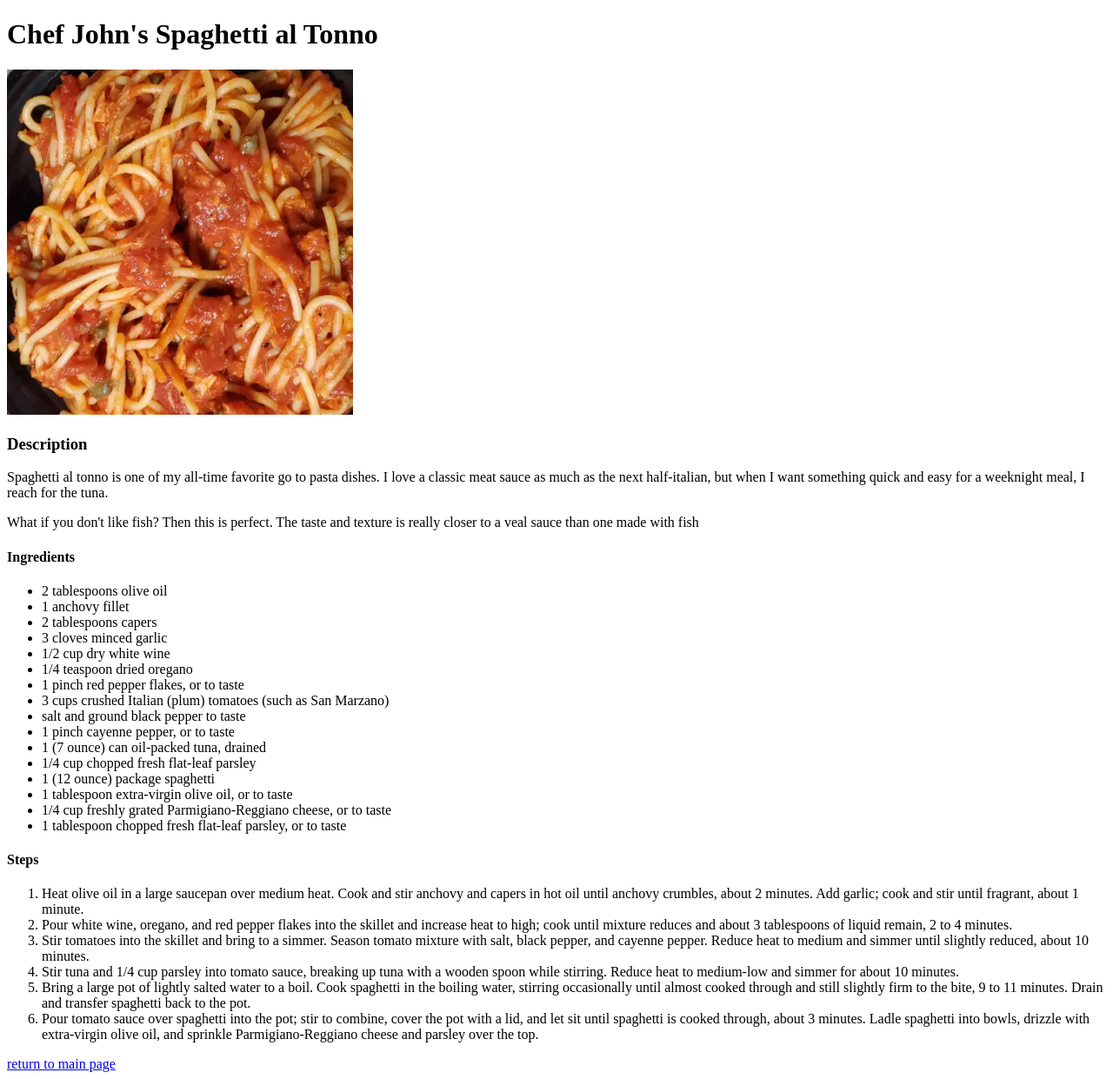
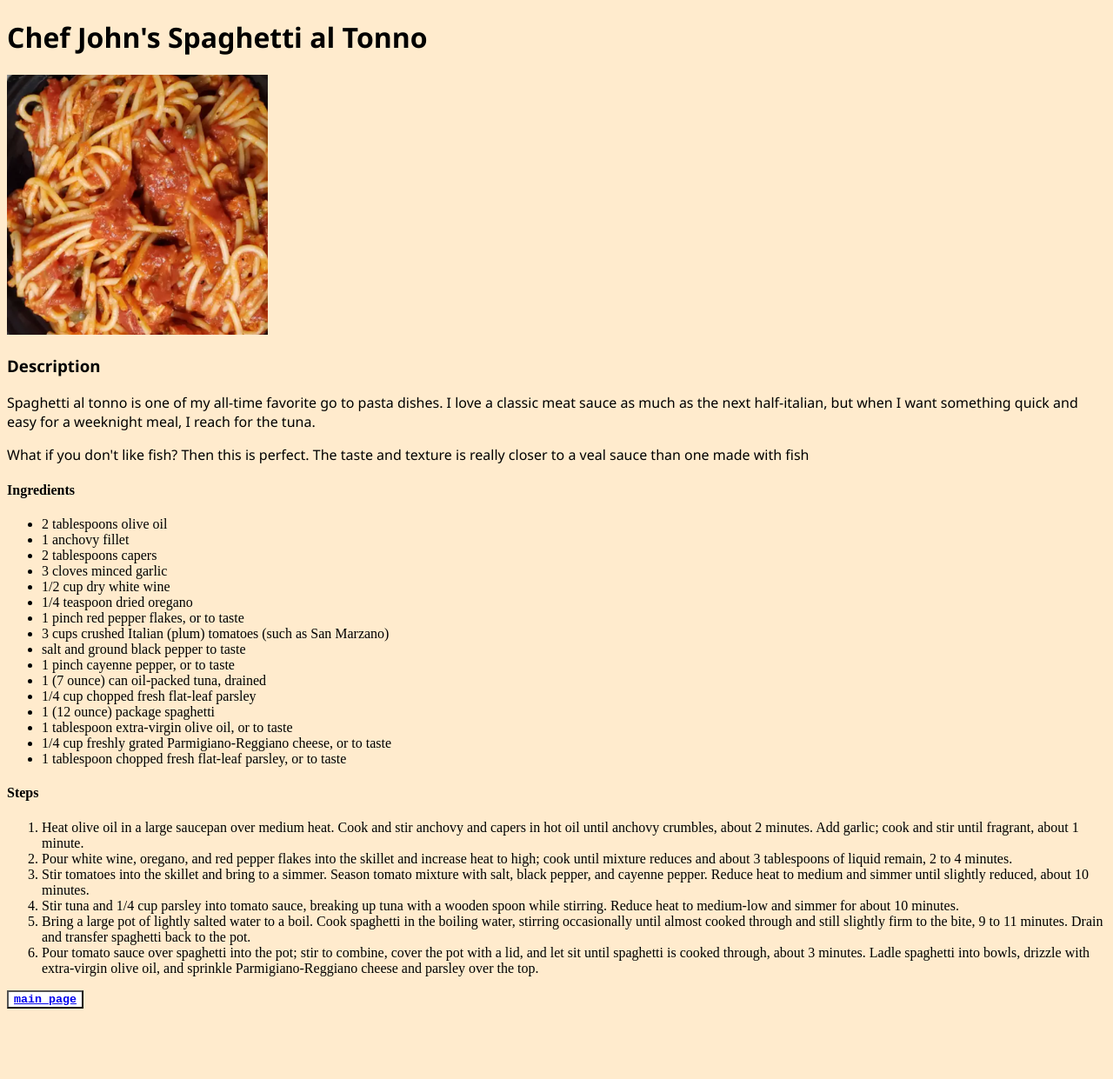
Before and after one commit to ichimdaniel324/odin-recipes, a plain HTML site: page recipes/spaghetti.html in a window 1280 px wide. Shown: the whole page at 87% size. After the commit the page ends 1168 px from the top, so only its background shows below. Drawn offline with Linux system fonts and the light colour scheme.

Commit message:
added some css styling to the pages

```diff
--- a/recipes/spaghetti.html
+++ b/recipes/spaghetti.html
@@ -4,16 +4,17 @@
     <meta charset="UTF-8">
     <meta name="viewport" content="width=device-width, initial-scale=1.0">
     <title>Document</title>
+    <link rel="stylesheet" href="../style.css">
 </head>
 <body>
-    <h1>Chef John's Spaghetti al Tonno</h1>
-    <img src="../images/spaghetti.png" alt="finished dish"/>
-    <h3>Description</h3>
-    <p>Spaghetti al tonno is one of my all-time favorite go to pasta dishes. I love a classic meat sauce as much as the next half-italian, but when I want something quick and easy for a weeknight meal, I reach for the tuna.</p>
-    <p>What if you don't like fish? Then this is perfect. The taste and texture is really closer to a veal sauce than one made with fish</p>
+    <h1 id="chefJohn">Chef John's Spaghetti al Tonno</h1>
+    <img class="pasta" src="../images/spaghetti.png" alt="finished dish"/>
+    <h3 class="description">Description</h3>
+    <p class="description">Spaghetti al tonno is one of my all-time favorite go to pasta dishes. I love a classic meat sauce as much as the next half-italian, but when I want something quick and easy for a weeknight meal, I reach for the tuna.</p>
+    <p class="description">What if you don't like fish? Then this is perfect. The taste and texture is really closer to a veal sauce than one made with fish</p>
 
 
-    <h4>Ingredients</h4>
+    <h4 class="ingredients">Ingredients</h4>
     <ul>
         <li>2 tablespoons olive oil</li>
         <li>1 anchovy fillet</li>
@@ -51,6 +52,6 @@
 
 
     </ol>
-    <a href="../index.html">return to main page</a>
+    <button class="return"><a href="../index.html">main page</a></button>
 </body>
 </html>
--- /dev/null
+++ b/style.css
@@ -0,0 +1,29 @@
+body{
+    background-color: blanchedalmond;
+}
+
+.index{
+   font-family:"Monospace" ,'Gill Sans', 'Gill Sans MT', "Calibri", 'Trebuchet MS', sans-serif;
+
+}
+
+.pasta{
+    width: 300px;
+    height: auto;
+}
+
+#chefJohn{
+    font-family: 'Segoe UI', Tahoma, Geneva, Verdana, sans-serif;
+}
+
+.description{
+
+    font-family: 'Segoe UI', Tahoma, Geneva, Verdana, sans-serif;
+}
+
+.return{
+    background-color: white;
+    font-family:  monospace;
+    font-weight: bold;
+    color: black;
+}
```
Also changed, not shown: index.html (+2 -1 lines), recipes/casserole.html (+2 -2 lines), recipes/chilli_dog.html (+2 -1 lines).
